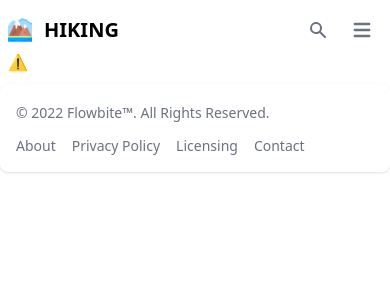
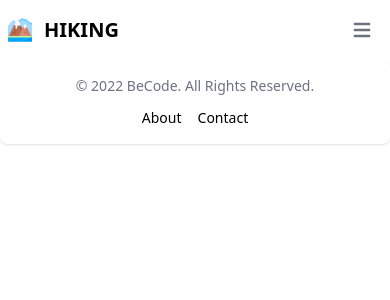
Before and after one commit to becodeorg/hamilton-7-hiking-project-anselme-kimberley-loic, a PHP site: template src/app/views/layout/footer.view.php in a window 390 px wide. Shown: the top 300 px of the page. Run offline with PHP 8.4, Linux system fonts and the light colour scheme; the template is opened without the code that fills it, so the values that code supplies are empty; style sheets or scripts are compiled from the project's sources; some libraries are stand-ins or nearby versions.

Commit message:
Responsive navbar w/ JS, custom tailwind.config

```diff
--- a/docker-compose.yml
+++ b/docker-compose.yml
@@ -27,6 +27,10 @@ services:
     php-fpm:
         build: phpdocker/php-fpm
         working_dir: /application
+        environment:
+            - PHP_FPM_CLEAR_ENV=no
+        env_file:
+            - .env
         volumes:
             - './src:/application'
             - './phpdocker/php-fpm/php-ini-overrides.ini:/etc/php/8.1/fpm/conf.d/99-overrides.ini'
--- a/src/app/views/layout/footer.view.php
+++ b/src/app/views/layout/footer.view.php
@@ -1,16 +1,10 @@
 </body>
-<footer class="p-4 bg-white rounded-lg shadow md:flex md:items-center md:justify-between md:p-6 dark:bg-gray-800">
-    <span class="text-sm text-gray-500 sm:text-center dark:text-gray-400">© 2022 <a href="https://flowbite.com/" class="hover:underline">Flowbite™</a>. All Rights Reserved.
+<footer class="p-4 bg-white rounded-lg shadow flex flex-col md:flex-row items-center md:justify-between md:p-6">
+    <span class="text-sm text-gray-500 sm:text-center">© 2022 BeCode</a>. All Rights Reserved.
     </span>
-    <ul class="flex flex-wrap items-center mt-3 text-sm text-gray-500 dark:text-gray-400 sm:mt-0">
+    <ul class="flex flex-wrap  mt-3 text-sm dark:text-gray-400 sm:mt-0">
         <li>
-            <a href="#" class="mr-4 hover:underline md:mr-6 ">About</a>
-        </li>
-        <li>
-            <a href="#" class="mr-4 hover:underline md:mr-6">Privacy Policy</a>
-        </li>
-        <li>
-            <a href="#" class="mr-4 hover:underline md:mr-6">Licensing</a>
+            <a href="#" class="mr-4 hover:underline md:mr-6">About</a>
         </li>
         <li>
             <a href="#" class="hover:underline">Contact</a>
--- a/src/app/views/layout/head.view.php
+++ b/src/app/views/layout/head.view.php
@@ -8,48 +8,46 @@
     <script src="https://cdnjs.cloudflare.com/ajax/libs/jquery/3.2.1/jquery.min.js" crossOrigin="anonymous" referrerpolicy="no-referrer"></script>
     <script src="https://cdnjs.cloudflare.com/ajax/libs/gsap/1.20.2/TweenMax.min.js" crossOrigin="anonymous" referrerpolicy="no-referrer"></script>
 </head>
-<nav class="bg-white border-gray-200 px-2 sm:px-4 py-2.5 rounded dark:bg-gray-900">
+<nav class="bg-white border-gray-200 px-2 sm:px-4 py-2.5 rounded">
     <div class="container flex flex-wrap items-center justify-between mx-auto">
-        <a href="#" class="flex items-center">
+        <a href="#" class="flex items-center z-10">
             <img src="assets/images/montagne.png" class="h-6 mr-3 sm:h-9" alt="Logo" />
-            <span class="self-center text-xl font-semibold whitespace-nowrap dark:text-white">HIKING</span>
+            <span class="self-center text-xl font-semibold whitespace-nowrap">HIKING</span>
         </a>
         <div class="flex md:order-2">
-            <button type="button" data-collapse-toggle="navbar-search" aria-controls="navbar-search" aria-expanded="false" class="md:hidden text-gray-500 dark:text-gray-400 hover:bg-gray-100 dark:hover:bg-gray-700 focus:outline-none focus:ring-4 focus:ring-gray-200 dark:focus:ring-gray-700 rounded-lg text-sm p-2.5 mr-1" >
-                <svg class="w-5 h-5" aria-hidden="true" fill="currentColor" viewBox="0 0 20 20" xmlns="http://www.w3.org/2000/svg"><path fill-rule="evenodd" d="M8 4a4 4 0 100 8 4 4 0 000-8zM2 8a6 6 0 1110.89 3.476l4.817 4.817a1 1 0 01-1.414 1.414l-4.816-4.816A6 6 0 012 8z" clip-rule="evenodd"></path></svg>
-                <span class="sr-only">Search</span>
-            </button>
-            <div class="relative hidden md:block">
+
+            <div class="relative hidden md:block ">
                 <div class="absolute inset-y-0 left-0 flex items-center pl-3 pointer-events-none">
                     <svg class="w-5 h-5 text-gray-500" aria-hidden="true" fill="currentColor" viewBox="0 0 20 20" xmlns="http://www.w3.org/2000/svg"><path fill-rule="evenodd" d="M8 4a4 4 0 100 8 4 4 0 000-8zM2 8a6 6 0 1110.89 3.476l4.817 4.817a1 1 0 01-1.414 1.414l-4.816-4.816A6 6 0 012 8z" clip-rule="evenodd"></path></svg>
                     <span class="sr-only">Search icon</span>
                 </div>
-                <input type="text" id="search-navbar" class="block w-full p-2 pl-10 text-sm text-gray-900 border border-gray-300 rounded-lg bg-gray-50 focus:ring-blue-500 focus:border-blue-500 dark:bg-gray-700 dark:border-gray-600 dark:placeholder-gray-400 dark:text-white dark:focus:ring-blue-500 dark:focus:border-blue-500" placeholder="Search...">
+                <input type="text" id="search-navbar" class="block w-full p-2 pl-10 text-sm text-gray-900 border border-gray-300 rounded-lg bg-gray-50 focus:ring-blue-500 focus:border-blue-500" placeholder="Search...">
             </div>
-            <button data-collapse-toggle="navbar-search" type="button" class="inline-flex items-center p-2 text-sm text-gray-500 rounded-lg md:hidden hover:bg-gray-100 focus:outline-none focus:ring-2 focus:ring-gray-200 dark:text-gray-400 dark:hover:bg-gray-700 dark:focus:ring-gray-600" aria-controls="navbar-search" aria-expanded="false">
+            <button id="menu-button" data-collapse-toggle="navbar-search" type="button" class="z-10 inline-flex items-center p-2 text-sm text-gray-500 rounded-lg md:hidden hover:bg-gray-100 focus:outline-none focus:ring-2 focus:ring-gray-200" aria-controls="navbar-search" aria-expanded="false">
                 <span class="sr-only">Open menu</span>
                 <svg class="w-6 h-6" aria-hidden="true" fill="currentColor" viewBox="0 0 20 20" xmlns="http://www.w3.org/2000/svg"><path fill-rule="evenodd" d="M3 5a1 1 0 011-1h12a1 1 0 110 2H4a1 1 0 01-1-1zM3 10a1 1 0 011-1h12a1 1 0 110 2H4a1 1 0 01-1-1zM3 15a1 1 0 011-1h12a1 1 0 110 2H4a1 1 0 01-1-1z" clip-rule="evenodd"></path></svg>
             </button>
         </div>
-        <div class="items-center justify-between hidden w-full md:flex md:w-auto md:order-1" id="navbar-search">
+        <div class="items-center justify-between hidden w-full md:flex md:w-auto md:order-1" id="menu">
             <div class="relative mt-3 md:hidden">
                 <div class="absolute inset-y-0 left-0 flex items-center pl-3 pointer-events-none">
                     <svg class="w-5 h-5 text-gray-500" aria-hidden="true" fill="currentColor" viewBox="0 0 20 20" xmlns="http://www.w3.org/2000/svg"><path fill-rule="evenodd" d="M8 4a4 4 0 100 8 4 4 0 000-8zM2 8a6 6 0 1110.89 3.476l4.817 4.817a1 1 0 01-1.414 1.414l-4.816-4.816A6 6 0 012 8z" clip-rule="evenodd"></path></svg>
                 </div>
-                <input type="text" id="search-navbar" class="block w-full p-2 pl-10 text-sm text-gray-900 border border-gray-300 rounded-lg bg-gray-50 focus:ring-blue-500 focus:border-blue-500 dark:bg-gray-700 dark:border-gray-600 dark:placeholder-gray-400 dark:text-white dark:focus:ring-blue-500 dark:focus:border-blue-500" placeholder="Search...">
+                <input type="text" id="search-navbar" class="block w-full p-2 pl-10 text-sm text-gray-900 border border-gray-300 rounded-lg bg-gray-50 focus:ring-blue-500 focus:border-blue-500" placeholder="Search...">
             </div>
-            <ul class="flex flex-col p-4 mt-4 border border-gray-100 rounded-lg bg-gray-50 md:flex-row md:space-x-8 md:mt-0 md:text-sm md:font-medium md:border-0 md:bg-white dark:bg-gray-800 md:dark:bg-gray-900 dark:border-gray-700">
+            <ul class="flex flex-col p-4 mt-4 border border-gray-100 rounded-lg bg-gray-50 md:flex-row md:space-x-8 md:mt-0 md:text-sm md:font-medium md:border-0 md:bg-white">
                 <li>
-                    <a href="#" class="block py-2 pl-3 pr-4 text-white bg-blue-700 rounded md:bg-transparent md:text-blue-700 md:p-0 dark:text-white" aria-current="page">Home</a>
+                    <a href="#" class="block py-2 pl-3 pr-4 text-center rounded text-gray-700 hover:bg-gray-100 md:hover:bg-transparent md:p-0 hover:text-brown-hike" aria-current="page">Home</a>
                 </li>
                 <li>
-                    <a href="#" class="block py-2 pl-3 pr-4 text-gray-700 rounded hover:bg-gray-100 md:hover:bg-transparent md:hover:text-blue-700 md:p-0 md:dark:hover:text-white dark:text-gray-400 dark:hover:bg-gray-700 dark:hover:text-white md:dark:hover:bg-transparent dark:border-gray-700">About</a>
+                    <a href="#" class="block py-2 pl-3 pr-4 text-center rounded text-gray-700 hover:bg-gray-100 md:hover:bg-transparent md:p-0 hover:text-brown-hike">Hikes</a>
                 </li>
                 <li>
-                    <a href="#" class="block py-2 pl-3 pr-4 text-gray-700 rounded hover:bg-gray-100 md:hover:bg-transparent md:hover:text-blue-700 md:p-0 dark:text-gray-400 md:dark:hover:text-white dark:hover:bg-gray-700 dark:hover:text-white md:dark:hover:bg-transparent dark:border-gray-700">Services</a>
+                    <a href="#" class="block py-2 pl-3 pr-4 text-center rounded text-gray-700 hover:bg-gray-100 md:hover:bg-transparent md:p-0 hover:text-brown-hike">Login</a>
                 </li>
             </ul>
         </div>
     </div>
-    <lottie-player src="https://assets2.lottiefiles.com/packages/lf20_SwKPCDD0fy.json"  background="transparent"  speed="1"  loop  autoplay></lottie-player><body>
 </nav>
+
+<script src="scripts/navbar.js" defer></script>
--- /dev/null
+++ b/src/public/scripts/navbar.js
@@ -0,0 +1,8 @@
+const button = document.querySelector('#menu-button');
+const menu = document.querySelector('#menu');
+
+
+button.addEventListener('click', () => {
+        menu.classList.toggle('animate-comeIn');
+        menu.classList.toggle('hidden');
+});
--- a/src/ressources/style/input.css
+++ b/src/ressources/style/input.css
@@ -1,3 +1,25 @@
 @tailwind base;
+
+/* Firefox */
+* {
+    scrollbar-width: thin;
+    scrollbar-color: #91563B transparent;
+}
+
+/* Chrome, Edge, and Safari */
+*::-webkit-scrollbar {
+    width: 10px;
+}
+
+*::-webkit-scrollbar-track {
+    background: transparent;
+}
+
+*::-webkit-scrollbar-thumb {
+    background-color: #91563B;
+    border: 5px solid transparent;
+    border-radius: 10px;
+}
+
 @tailwind components;
 @tailwind utilities;
--- a/src/tailwind.config.js
+++ b/src/tailwind.config.js
@@ -1,8 +1,26 @@
 /** @type {import('tailwindcss').Config} */
 module.exports = {
-  content: ["app/views/**/*.{html,js,view.php}"],
+  content: [
+      "app/views/**/*.{html,js,view.php,php}",
+      "public/scripts/*.js"
+  ],
   theme: {
-    extend: {},
+    extend: {
+      colors: {
+        'brown-hike': '#91563B',
+        'green-hike': '#8CD572',
+        'yellow-hike': '#FFBE08',
+      },
+      animation: {
+        comeIn: 'comeDown 0.4s ease-in-out',
+      },
+      keyframes: {
+        comeDown: {
+          '0%': { transform: 'translateY(-200px)', opacity: '0' },
+          '100%': { transform: 'translateY(0px)', opacity: '100%' },
+        },
+      },
+    },
   },
   plugins: [],
 }
```
Also changed, not shown: src/app/views/Hikes.view.php (+4 -3 lines), src/public/index.php (line endings or trailing spaces).
